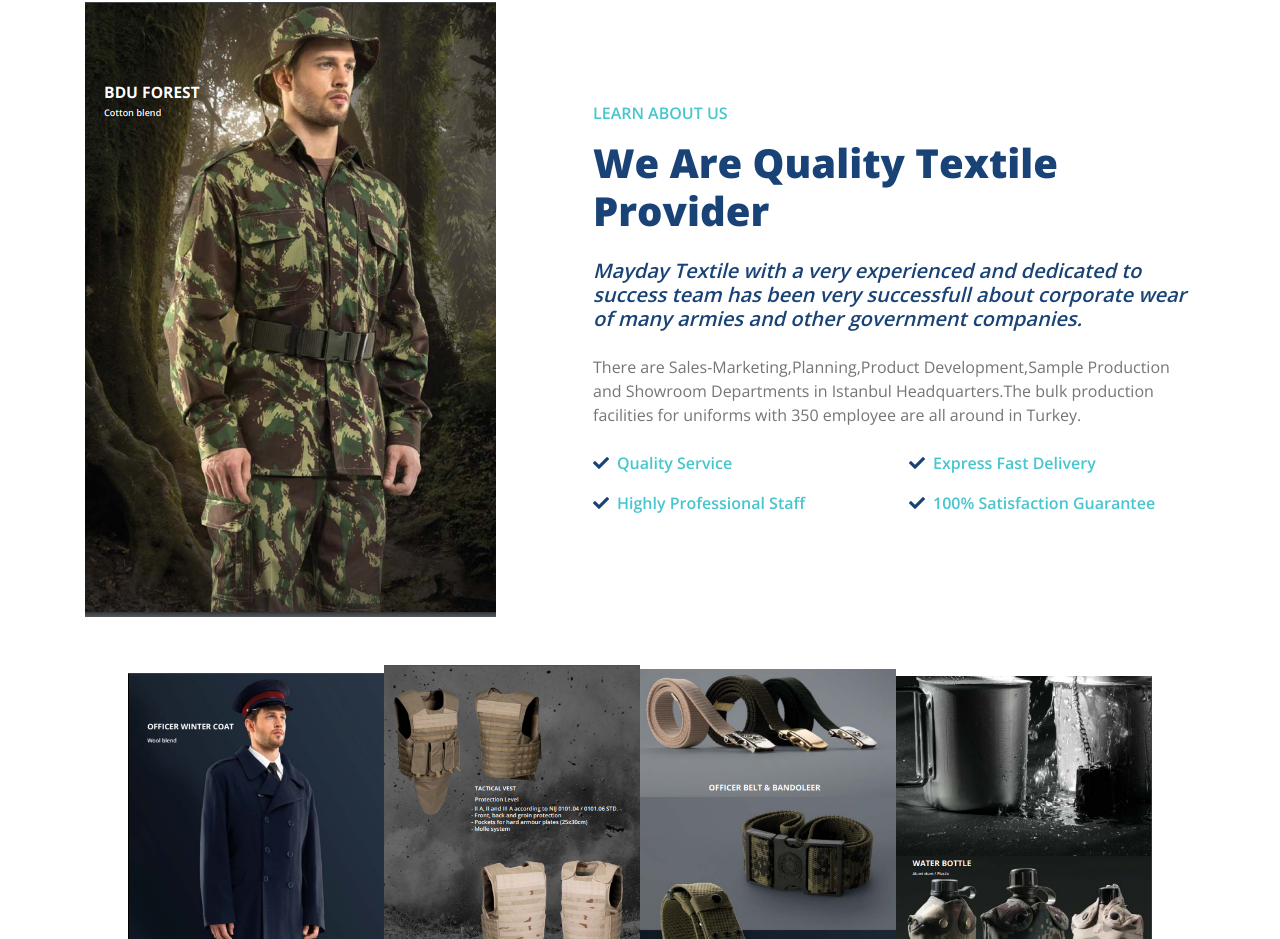
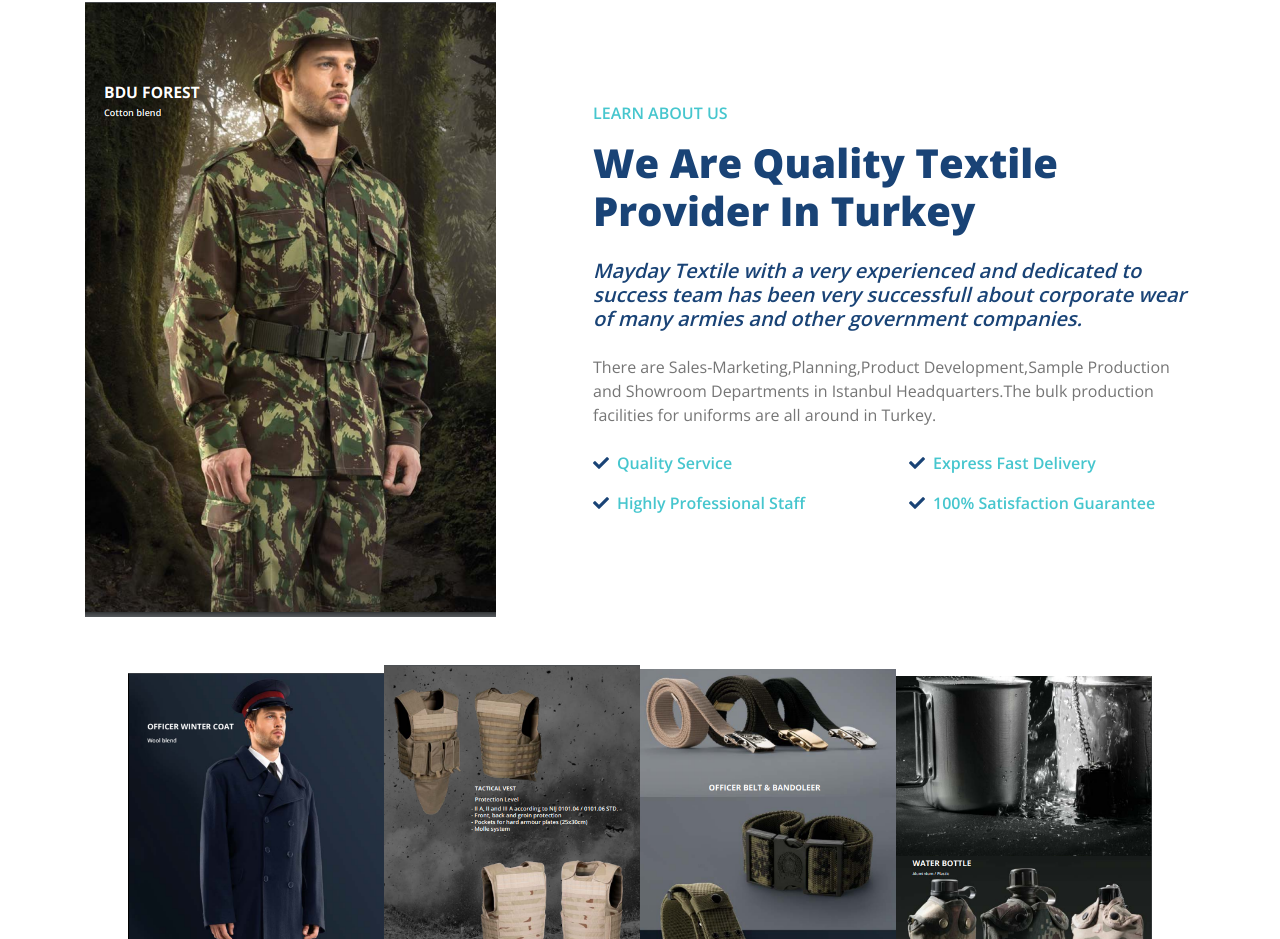
Before and after one commit to zeldox258/mayDay, a plain HTML site: page index.html in a window 1280 px wide. Shown: the part 1109-2048 px from the top of the page. Drawn offline with nearby package versions, Linux system fonts and the light colour scheme.

Commit message:
initial begin

```diff
--- a/index.html
+++ b/index.html
@@ -167,9 +167,9 @@
                 </div>
                 <div class="col-lg-7 mt-5 mt-lg-0 pl-lg-5">
                     <h6 class="text-secondary text-uppercase font-weight-medium mb-3">Learn About Us</h6>
-                    <h1 class="mb-4">We Are Quality Textile Provider</h1>
+                    <h1 class="mb-4">We Are Quality Textile Provider In Turkey</h1>
                     <h5 class="font-weight-medium font-italic mb-4">Mayday Textile with a very experienced and dedicated to success team has been very successfull about corporate wear of many armies and other government companies.</h5>
-                    <p class="mb-2">There are Sales-Marketing,Planning,Product Development,Sample Production and Showroom Departments in Istanbul Headquarters.The bulk production facilities for uniforms with 350 employee are all around in Turkey.</p>
+                    <p class="mb-2">There are Sales-Marketing,Planning,Product Development,Sample Production and Showroom Departments in Istanbul Headquarters.The bulk production facilities for uniforms are all around in Turkey.</p>
                     <div class="row">
                         <div class="col-sm-6 pt-3">
                             <div class="d-flex align-items-center">
```
Also changed, not shown: about.html (+3 -7 lines).
